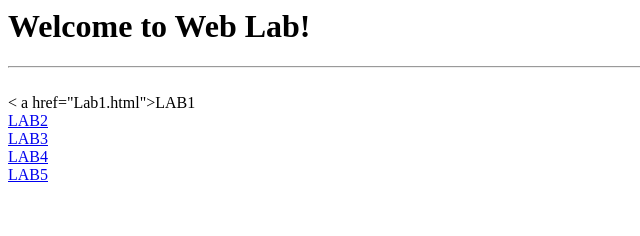
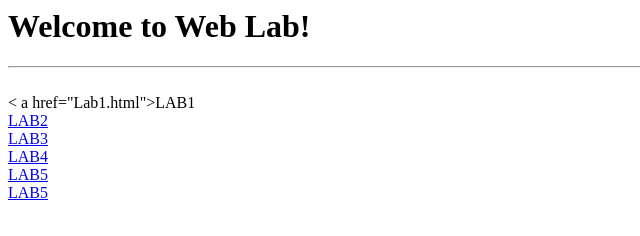
Before and after one commit to darshinipavan9-arch/weblab, a plain HTML site: page index.html in a window 1280 px wide. Shown: the full height of the page, 0-640 px from the left. Drawn offline with Linux system fonts and the light colour scheme.

Commit message:
Update index.html

```diff
--- a/index.html
+++ b/index.html
@@ -19,5 +19,8 @@
 
      <br>
   <a href="5.php">LAB5</a>
+        <br>
+    <a href="Lab5.html">LAB5</a>
+
   </body>
 </html>
```
